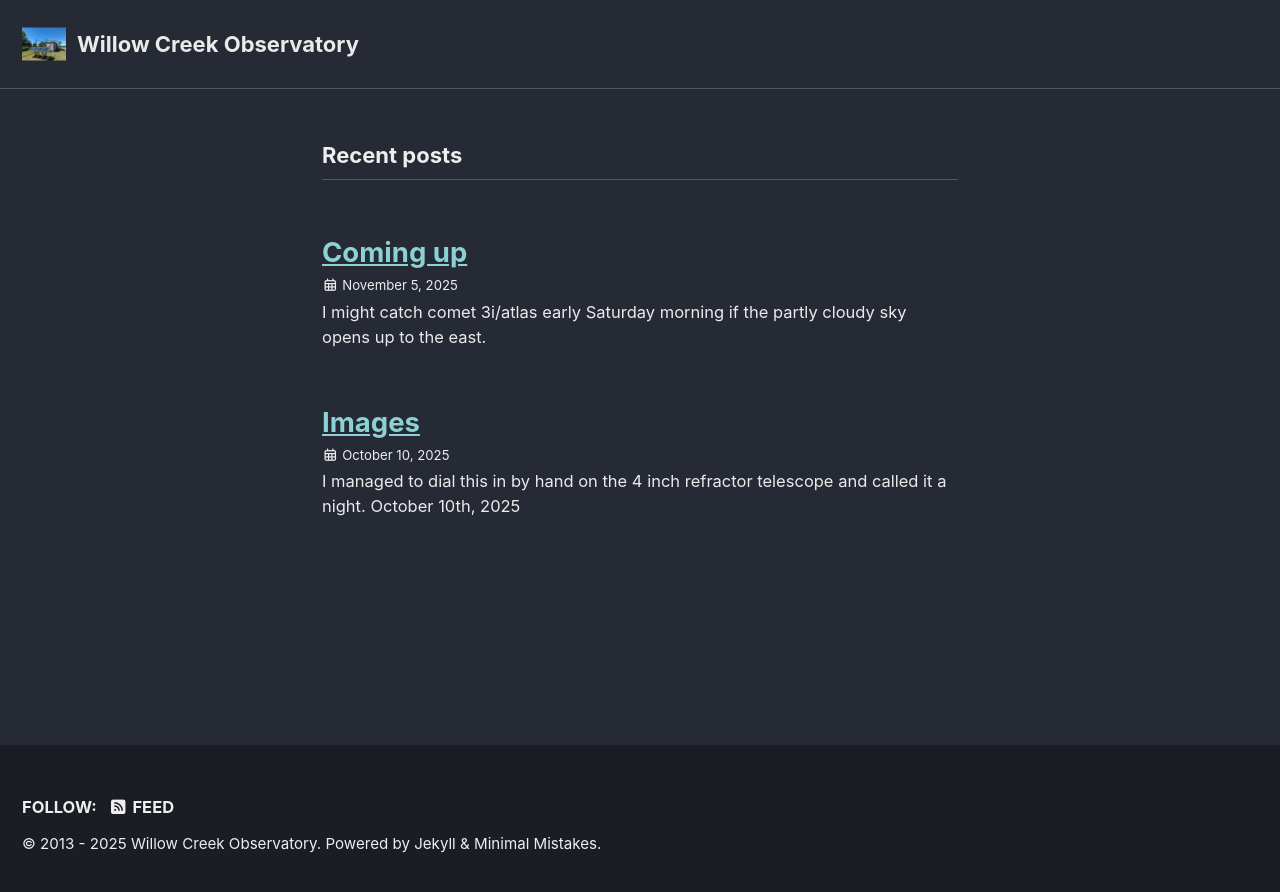
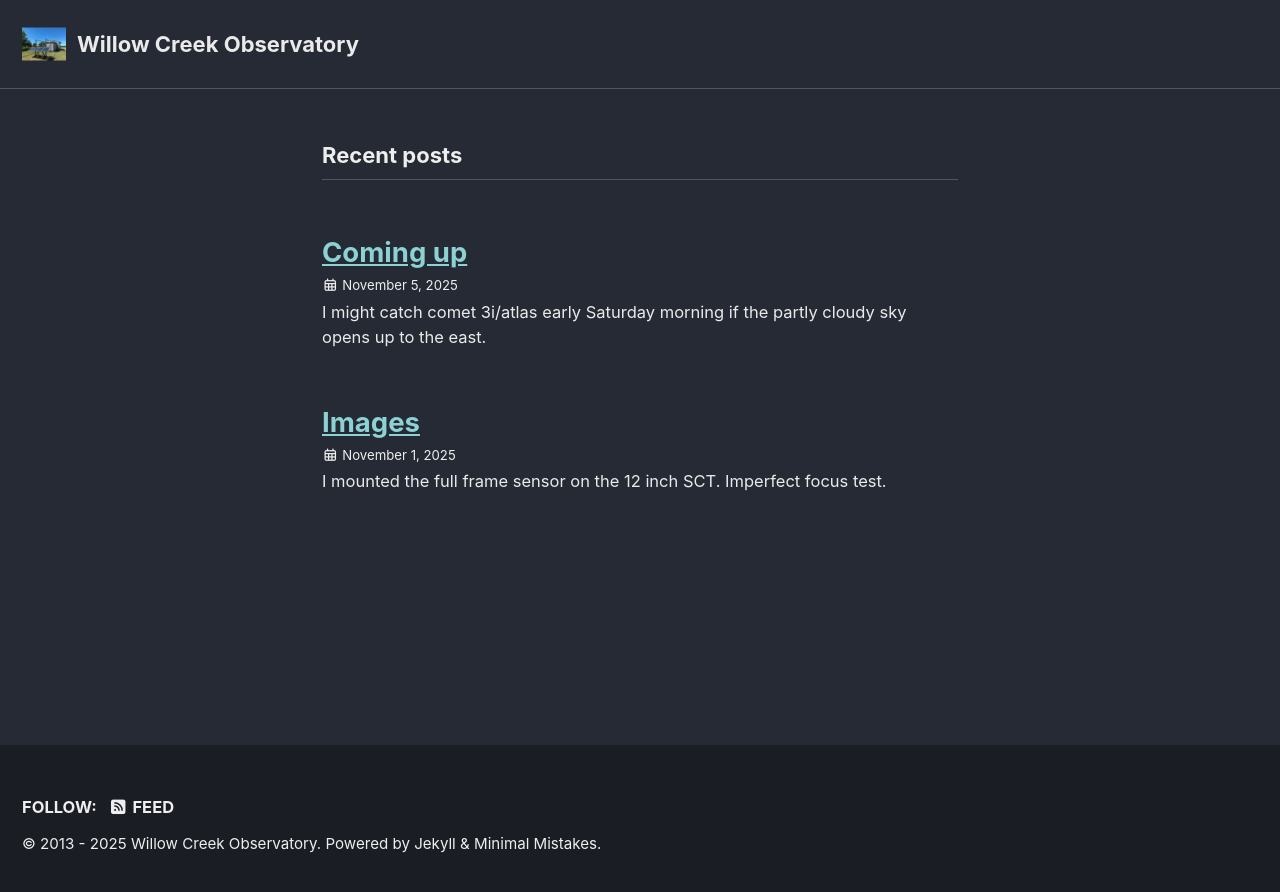
Before and after one commit to ethos101/ethos101.github.io, a Jekyll site: the page built from index.md, in a window 1280 px wide. Shown: the top 892 px of the page. Built offline with Jekyll 4.4.1, drawn with Linux system fonts in a browser that asks for light colours; cached includes are drawn as plain includes; the list of posts is cut into pages by our own code.

Commit message:
Update 2025-10-10-after-harvest-moon.md

```diff
--- a/_posts/2025-10-10-after-harvest-moon.md
+++ b/_posts/2025-10-10-after-harvest-moon.md
@@ -1,8 +1,11 @@
 ---
 title: Images
-date: 2025-10-10
+date: 2025-11-1
 published: true
 ---
+I mounted the full frame sensor on the 12 inch SCT. Imperfect focus test.
+![moon](/images/1M0A1171.jpeg)
+
 I managed to dial this in by hand on the 4 inch refractor telescope and called it a night. October 10th, 2025
 ![after harvest moon](/images/IMG_0146.jpeg)
 
```
